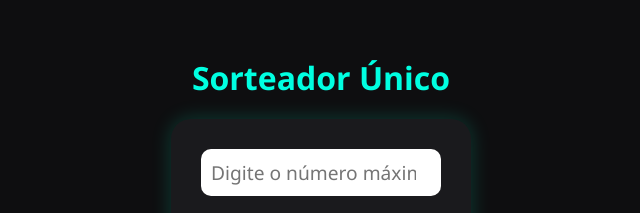
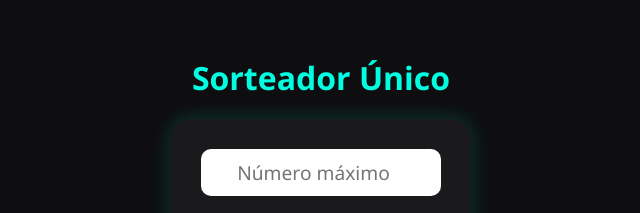
Before and after one commit to Israel-ETE78/sorteio, a plain HTML site: page index.html in a window 1280 px wide. Shown: the part 191-404 px from the top of the page, 319-959 px from the left. Drawn offline with Linux system fonts and the light colour scheme.

Commit message:
Update index.html

```diff
--- a/index.html
+++ b/index.html
@@ -86,7 +86,7 @@
 <body>
   <h1>Sorteador Único</h1>
   <div class="container">
-    <input id="maxNumber" type="number" placeholder="Digite o número máximo" min="1" />
+    <input id="maxNumber" type="number" placeholder="Número máximo" min="1" />
     <div class="btn-group">
       <button id="startBtn">Iniciar</button>
       <button id="pauseBtn">Pausar</button>
```
